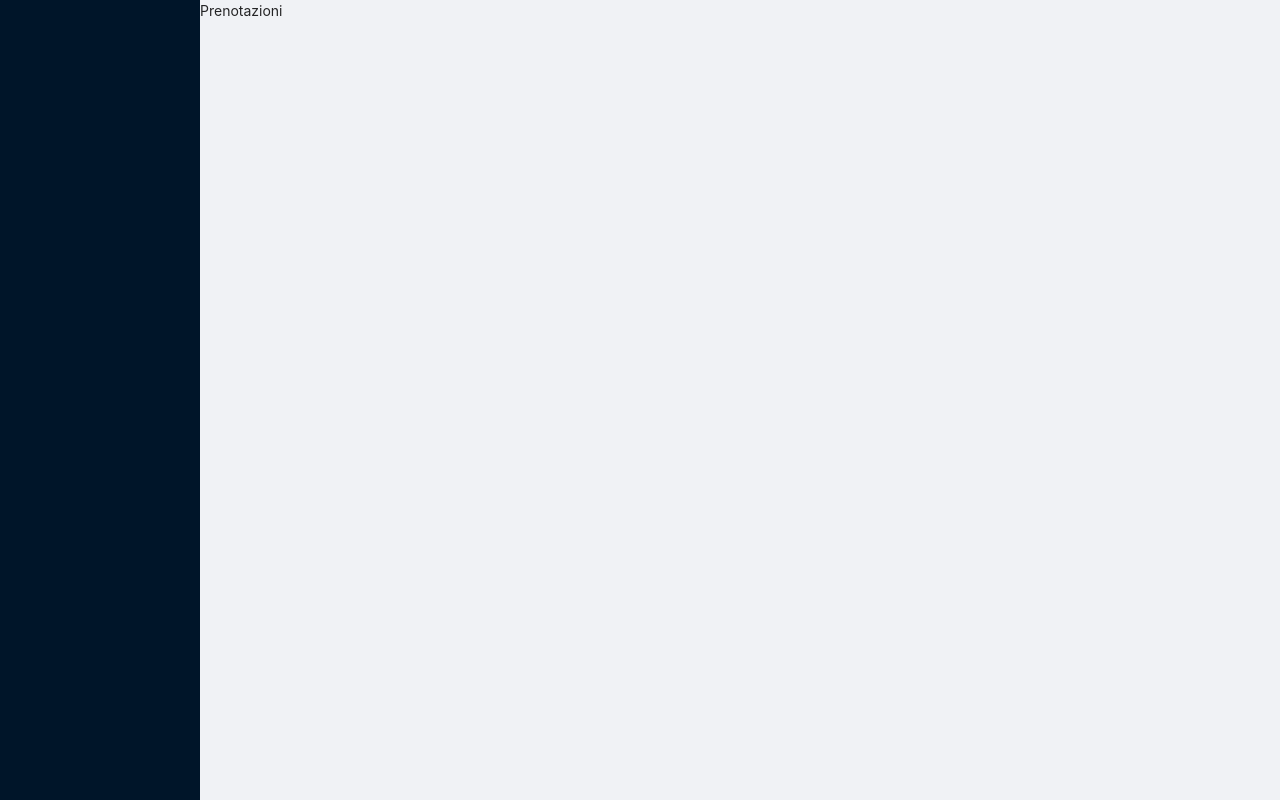
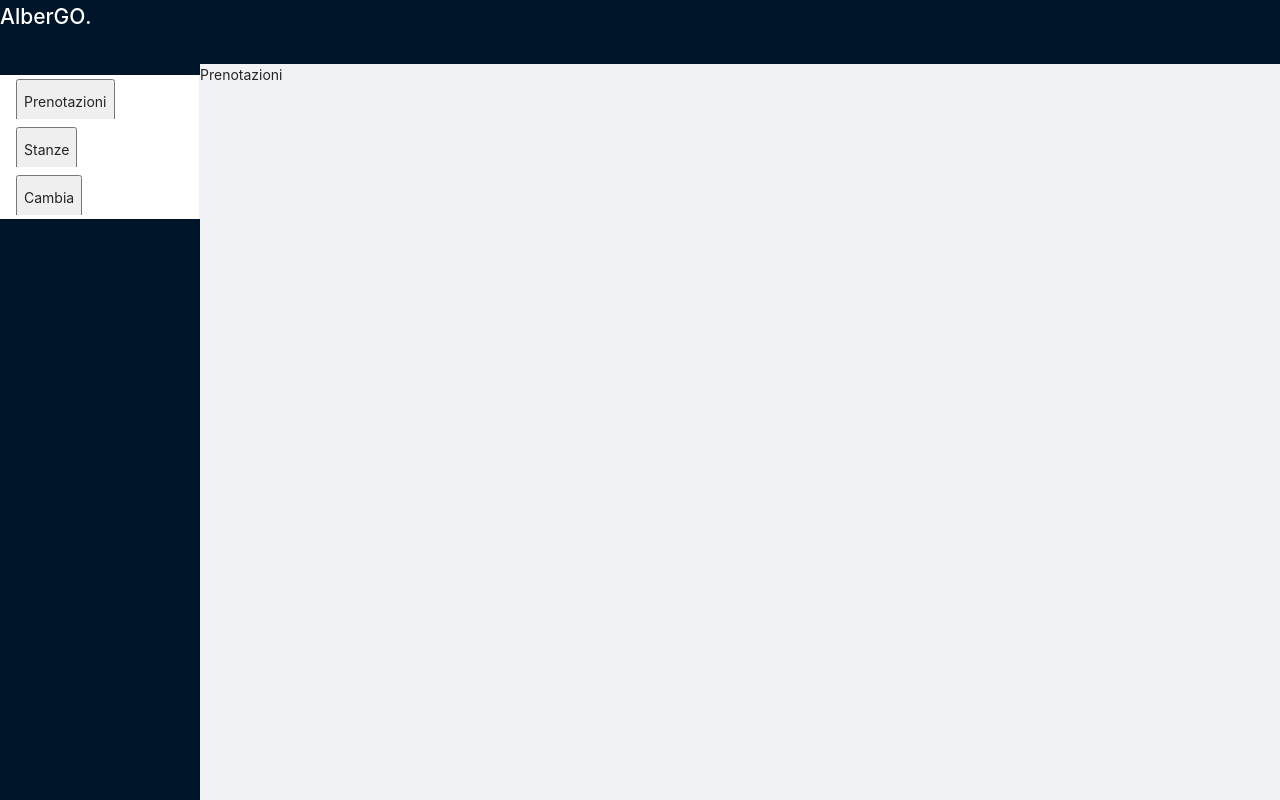
Before and after one commit to giovanniburacci/AlberGo, a React (Create React App) app: page / in a window 1280 px wide. Built offline with nearby package versions, Linux system fonts and the light colour scheme.

Commit message:
configured layout structure, setted up store and tested single action

```diff
--- a/package.json
+++ b/package.json
@@ -18,6 +18,7 @@
     "react-redux": "^7.2.4",
     "react-router-dom": "^5.2.0",
     "react-scripts": "4.0.3",
+    "redux": "^4.1.1",
     "typescript": "^4.1.6",
     "validator": "^13.6.0"
   },
--- a/src/App.tsx
+++ b/src/App.tsx
@@ -1,24 +1,51 @@
 import React from 'react';
 import logo from './logo.svg';
-import {Switch, Route, Router} from 'react-router-dom'
+import {Switch, Route, Router, useHistory} from 'react-router-dom'
 import {Button, Layout, Menu} from 'antd';
 import './App.css';
+import {useDispatch} from 'react-redux';
+import {testActionRequest} from './store/test/test.action';
 
 function App() {
     const { Header, Content, Footer, Sider } = Layout;
-
+    const history = useHistory();
+    const dispatch = useDispatch();
     return (
         <Switch>
             <Route path='/login'>
                 LOGIN
                 {/* login page */}
             </Route>
-            <Layout style={{ minHeight: '100vh' }}> {/* layout di antd da studiare */}
-            <Sider>
-                <Menu theme='dark'>
-
+            <Layout style={{ minHeight: '100vh' }}>
+                <Sider theme='dark'>
+                    <div>
+                        <h2 style={{color: 'white', height: '64px'}}>
+                            AlberGO.
+                        </h2>
+                    </div>
+                    <Menu>
+                        <Menu.Item>
+                            <button onClick={() => {history.replace('/')}}>
+                                Prenotazioni
+                            </button>
+                        </Menu.Item>
+                        <Menu.Item>
+                            <button onClick={() => {history.replace('/stanze')}}>
+                                Stanze
+                            </button>
+                        </Menu.Item>
+                        <Menu.Item>
+                            <button onClick={() => {dispatch(testActionRequest())}}>
+                                Cambia
+                            </button>
+                        </Menu.Item>
                     </Menu>
                 </Sider>
+                <Layout>
+                    <Header color={'red'}>
+
+                    </Header>
+                    <Content>
                         <Switch>
                             <Route path='/' exact>
                                 Prenotazioni
@@ -27,6 +54,8 @@ function App() {
                                 Stanze
                             </Route>
                         </Switch>
+                    </Content>
+                </Layout>
             </Layout>
         </Switch>
     );
--- a/src/index.tsx
+++ b/src/index.tsx
@@ -2,7 +2,7 @@ import React from 'react';
 import ReactDOM from 'react-dom';
 import './index.css';
 import App from './App';
-import { store } from './store/store';
+import { store } from './store/store.config';
 import { Provider } from 'react-redux';
 import {BrowserRouter} from 'react-router-dom';
 import * as serviceWorker from './serviceWorker';
--- a/src/store/hooks.ts
+++ b/src/store/hooks.ts
@@ -1,5 +1,6 @@
 import { TypedUseSelectorHook, useDispatch, useSelector } from 'react-redux';
-import type { RootState, AppDispatch } from './store';
+import type { AppDispatch } from './store.config';
+import {RootState} from './reducer.config';
 
 // Use throughout your app instead of plain `useDispatch` and `useSelector`
 export const useAppDispatch = () => useDispatch<AppDispatch>();
--- /dev/null
+++ b/src/store/reducer.config.ts
@@ -0,0 +1,21 @@
+import {testReducer} from './test/test.reducer';
+import {combineReducers} from 'redux'
+import {store} from './store.config';
+const appReducer = combineReducers({
+    ...testReducer
+
+});
+export const RESET_STORE = 'RESET_STORE';
+
+export const rootReducer = (state:any, action: any) => {
+    if(action.type === RESET_STORE) {
+        state = undefined;
+    }
+
+    return appReducer(state,action);
+}
+
+export type RootState = ReturnType<typeof rootReducer>;
+
+
+export default rootReducer;
--- /dev/null
+++ b/src/store/store.config.ts
@@ -0,0 +1,22 @@
+// @ts-ignore
+import {configureStore, ThunkAction, getDefaultMiddleware, Action} from '@reduxjs/toolkit';
+import rootReducer, {RootState} from './reducer.config';
+import { enableES5 } from 'immer';
+enableES5();
+
+const middleware = [
+    ...getDefaultMiddleware()
+]
+
+export const store = configureStore({
+  reducer: rootReducer,
+  middleware
+});
+
+export type AppDispatch = typeof store.dispatch;
+export type AppThunk<ReturnType = void> = ThunkAction<
+  ReturnType,
+  RootState,
+  unknown,
+  Action<string>
+>;
--- a/src/store/store.ts
+++ /dev/null
@@ -1,16 +0,0 @@
-import { configureStore, ThunkAction, Action } from '@reduxjs/toolkit';
-
-export const store = configureStore({
-  reducer: {
-    //fill with reducers
-  },
-});
-
-export type AppDispatch = typeof store.dispatch;
-export type RootState = ReturnType<typeof store.getState>;
-export type AppThunk<ReturnType = void> = ThunkAction<
-  ReturnType,
-  RootState,
-  unknown,
-  Action<string>
->;
--- /dev/null
+++ b/src/store/test/test.action.ts
@@ -0,0 +1,5 @@
+import {createAction, createAsyncThunk} from '@reduxjs/toolkit'
+
+export const testAction = 'testAction';
+
+export const testActionRequest = createAction(testAction);
--- /dev/null
+++ b/src/store/test/test.reducer.ts
@@ -0,0 +1,18 @@
+import {createReducer} from '@reduxjs/toolkit';
+import {testActionRequest} from './test.action';
+
+const initialState = {
+    loggedIn: false
+}
+
+export const testReducer = {
+    test: createReducer(initialState, (builder) => {
+        builder.addCase(testActionRequest, (state,action) => {
+            console.log(action.type);
+            return {
+                ...state,
+                loggedIn: !state.loggedIn
+            }
+        })
+    })
+}
```
Also changed, not shown: src/store/test/test.selector.ts (added, +1 -0 lines), 1 other file (tests, documents, lock files or other folders). Lines whose indentation alone changed are shown as unchanged.
